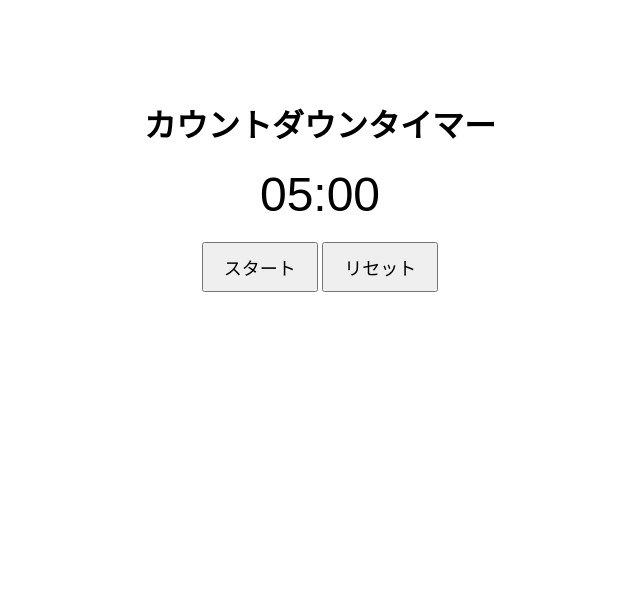
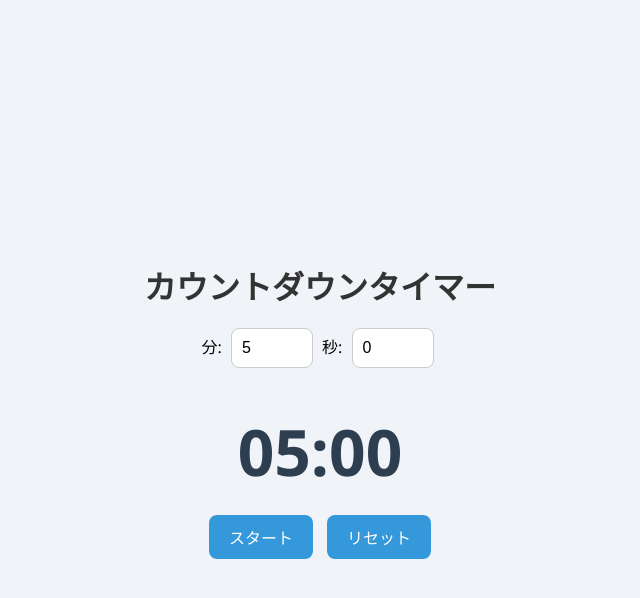
Before and after one commit to pompomarinapom/timekeeper, a plain HTML site: page index.html in a window 1280 px wide. Shown: the whole page, without its empty margins (320-960 px from the left). Drawn offline with Linux system fonts and the light colour scheme.

Commit message:
Update index.html

```diff
--- a/index.html
+++ b/index.html
@@ -2,33 +2,75 @@
 <html lang="ja">
 <head>
   <meta charset="UTF-8">
-  <title>タイマー</title>
+  <title>カウントダウンタイマー</title>
   <style>
     body {
-      font-family: Arial, sans-serif;
-      text-align: center;
-      margin-top: 100px;
+      background: #f0f4f8;
+      font-family: 'Segoe UI', sans-serif;
+      display: flex;
+      flex-direction: column;
+      align-items: center;
+      justify-content: center;
+      height: 100vh;
+      margin: 0;
+    }
+    h1 {
+      color: #333;
+      margin-bottom: 20px;
     }
     #timer {
-      font-size: 48px;
+      font-size: 64px;
+      font-weight: bold;
+      color: #2c3e50;
+      margin: 20px 0;
+    }
+    .controls {
       margin-bottom: 20px;
     }
+    input[type="number"] {
+      width: 60px;
+      padding: 10px;
+      font-size: 16px;
+      border: 1px solid #ccc;
+      border-radius: 8px;
+      margin: 0 5px;
+    }
     button {
-      font-size: 18px;
+      background-color: #3498db;
+      border: none;
+      color: white;
       padding: 10px 20px;
+      margin: 0 5px;
+      font-size: 16px;
+      border-radius: 8px;
+      cursor: pointer;
+      transition: background-color 0.3s;
+    }
+    button:hover {
+      background-color: #2980b9;
     }
   </style>
 </head>
 <body>
   <h1>カウントダウンタイマー</h1>
+
+  <div class="controls">
+    <label>分: <input type="number" id="minutesInput" value="5" min="0"></label>
+    <label>秒: <input type="number" id="secondsInput" value="0" min="0" max="59"></label>
+  </div>
+
   <div id="timer">05:00</div>
-  <button onclick="startTimer()">スタート</button>
-  <button onclick="resetTimer()">リセット</button>
+
+  <div class="buttons">
+    <button onclick="startTimer()">スタート</button>
+    <button onclick="resetTimer()">リセット</button>
+  </div>
+
+  <audio id="alarmSound" src="https://www.soundjay.com/button/beep-07.wav" preload="auto"></audio>
 
   <script>
-    let duration = 300; // 5分（秒単位）
     let timer;
-    let timeLeft = duration;
+    let timeLeft = 300;
 
     function updateDisplay() {
       const minutes = String(Math.floor(timeLeft / 60)).padStart(2, '0');
@@ -38,6 +80,15 @@
 
     function startTimer() {
       if (timer) return; // すでに動作中なら何もしない
+
+      const minutesInput = parseInt(document.getElementById('minutesInput').value) || 0;
+      const secondsInput = parseInt(document.getElementById('secondsInput').value) || 0;
+      timeLeft = minutesInput * 60 + secondsInput;
+
+      if (timeLeft <= 0) return;
+
+      updateDisplay();
+
       timer = setInterval(() => {
         if (timeLeft > 0) {
           timeLeft--;
@@ -45,6 +96,7 @@
         } else {
           clearInterval(timer);
           timer = null;
+          document.getElementById('alarmSound').play();
           alert("時間です！");
         }
       }, 1000);
@@ -53,11 +105,12 @@
     function resetTimer() {
       clearInterval(timer);
       timer = null;
-      timeLeft = duration;
+      const minutesInput = parseInt(document.getElementById('minutesInput').value) || 0;
+      const secondsInput = parseInt(document.getElementById('secondsInput').value) || 0;
+      timeLeft = minutesInput * 60 + secondsInput;
       updateDisplay();
     }
 
-    // 初期表示を更新
     updateDisplay();
   </script>
 </body>
```
